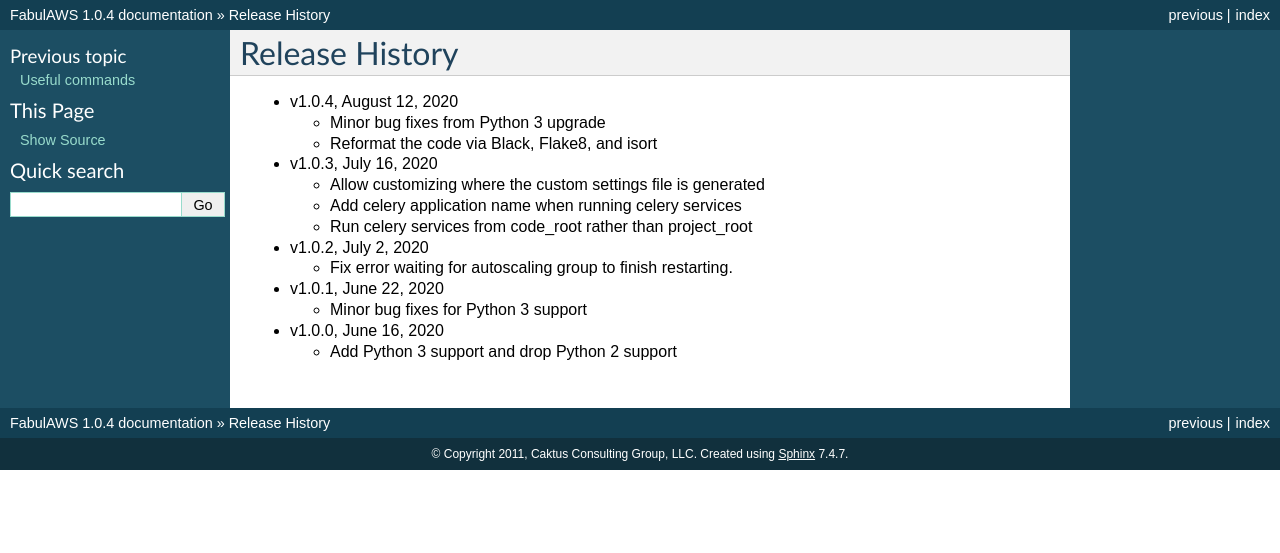
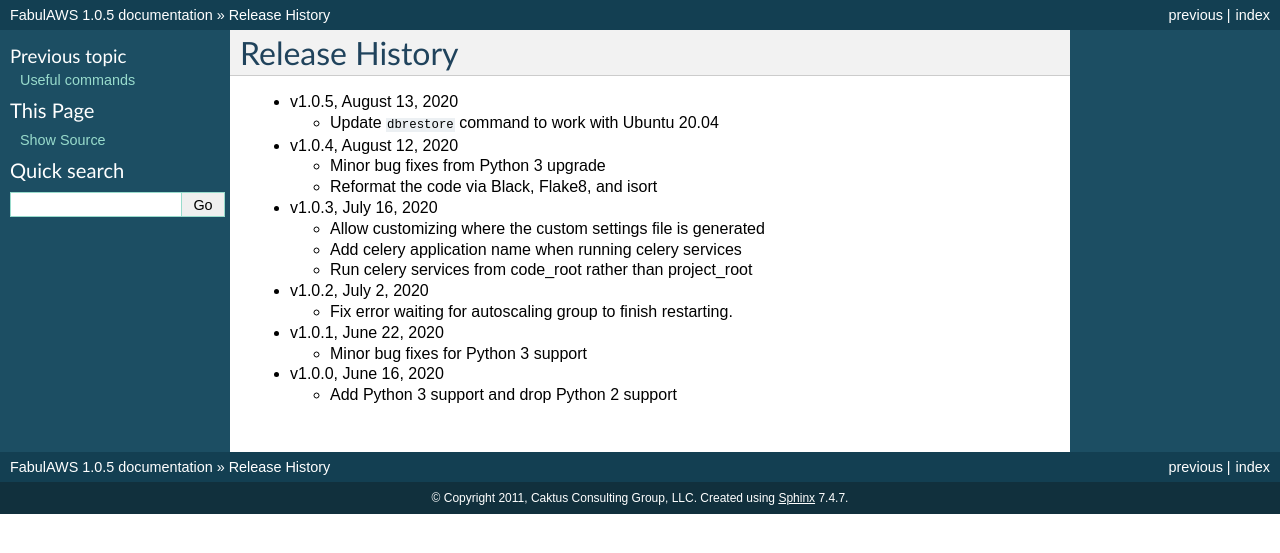
Before and after one commit to caktus/fabulaws, a Sphinx documentation site: the page built from docs/releases.rst, in a window 1280 px wide. Shown: the top 553 px of the page. Built offline with Sphinx 7.4.7, drawn with Linux system fonts in a browser that asks for light colours.

Commit message:
bump version to 1.0.5

```diff
--- a/docs/releases.rst
+++ b/docs/releases.rst
@@ -1,5 +1,9 @@
 Release History
 ===============
+
+* v1.0.5, August 13, 2020
+
+  * Update ``dbrestore`` command to work with Ubuntu 20.04
 
 * v1.0.4, August 12, 2020
 
--- a/fabulaws/__init__.py
+++ b/fabulaws/__init__.py
@@ -1 +1 @@
-__version__ = "1.0.4"
+__version__ = "1.0.5"
```
